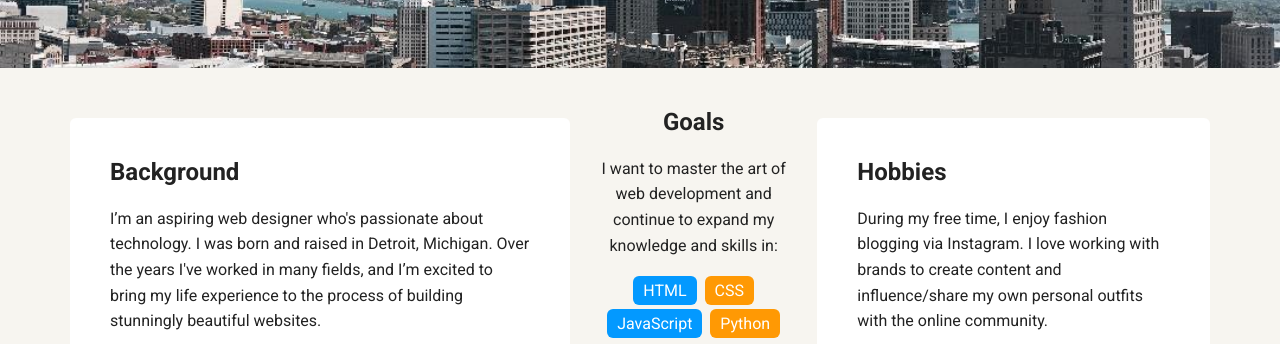
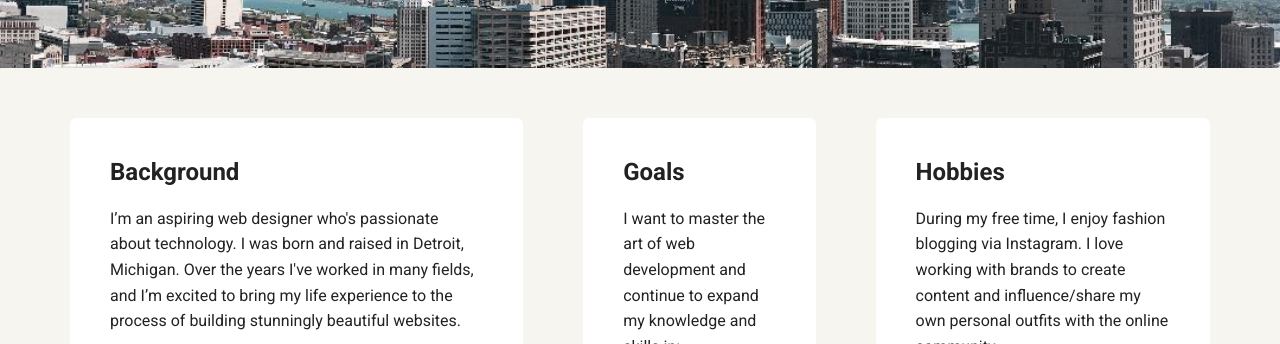
Before and after one commit to mrmckenna/TechDegree-Project-1, a plain HTML site: page index.html in a window 1280 px wide. Shown: the part 402-746 px from the top of the page. Drawn offline with Linux system fonts and the light colour scheme; a web font is replaced by a local one.

Commit message:
Fix Section

```diff
--- a/index.html
+++ b/index.html
@@ -37,7 +37,7 @@
         bringing that energy to the wonderful world of coding!</p>
     </section>
 
-    <section section="card">
+    <section class="card">
       <h2>Goals</h2>
       <p>I want to master the art of web development and continue to expand my knowledge and skills in:</p>
       <ul class="skills">
```
